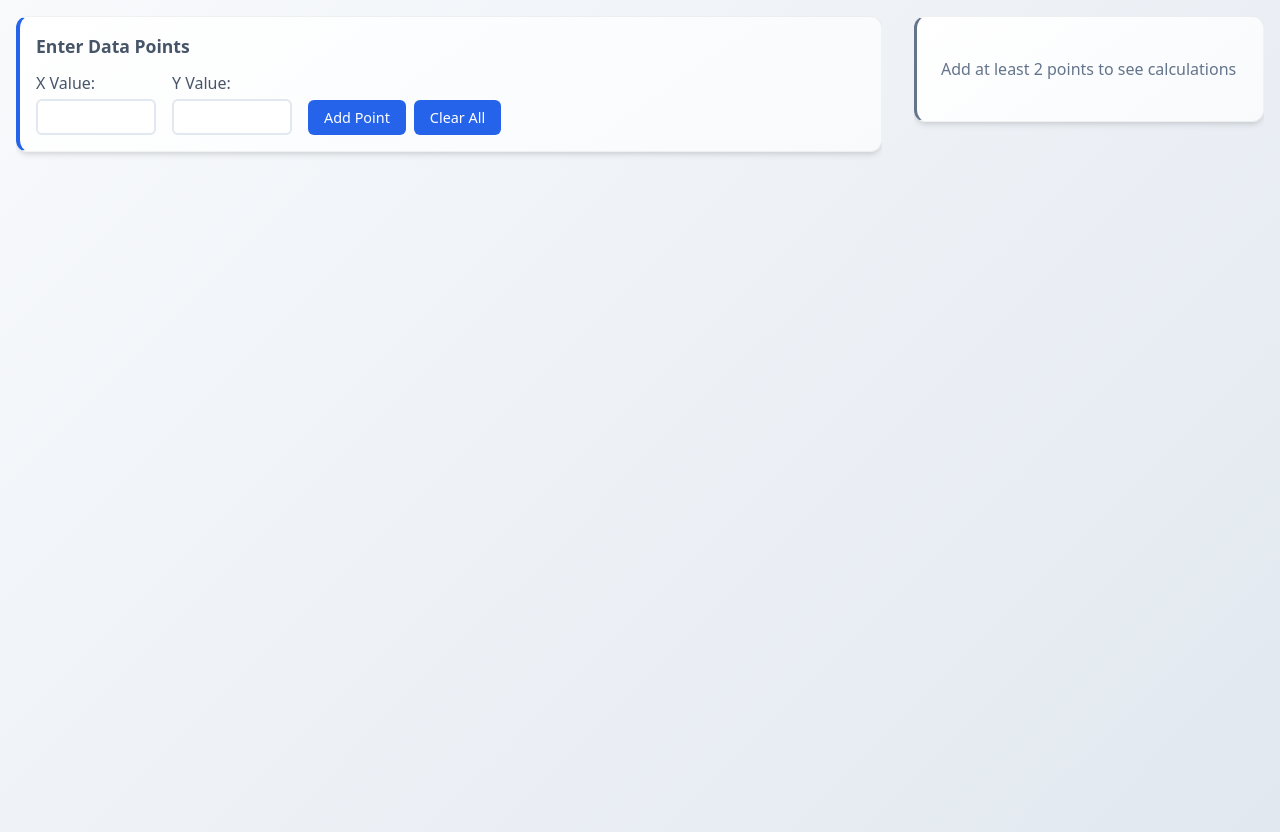
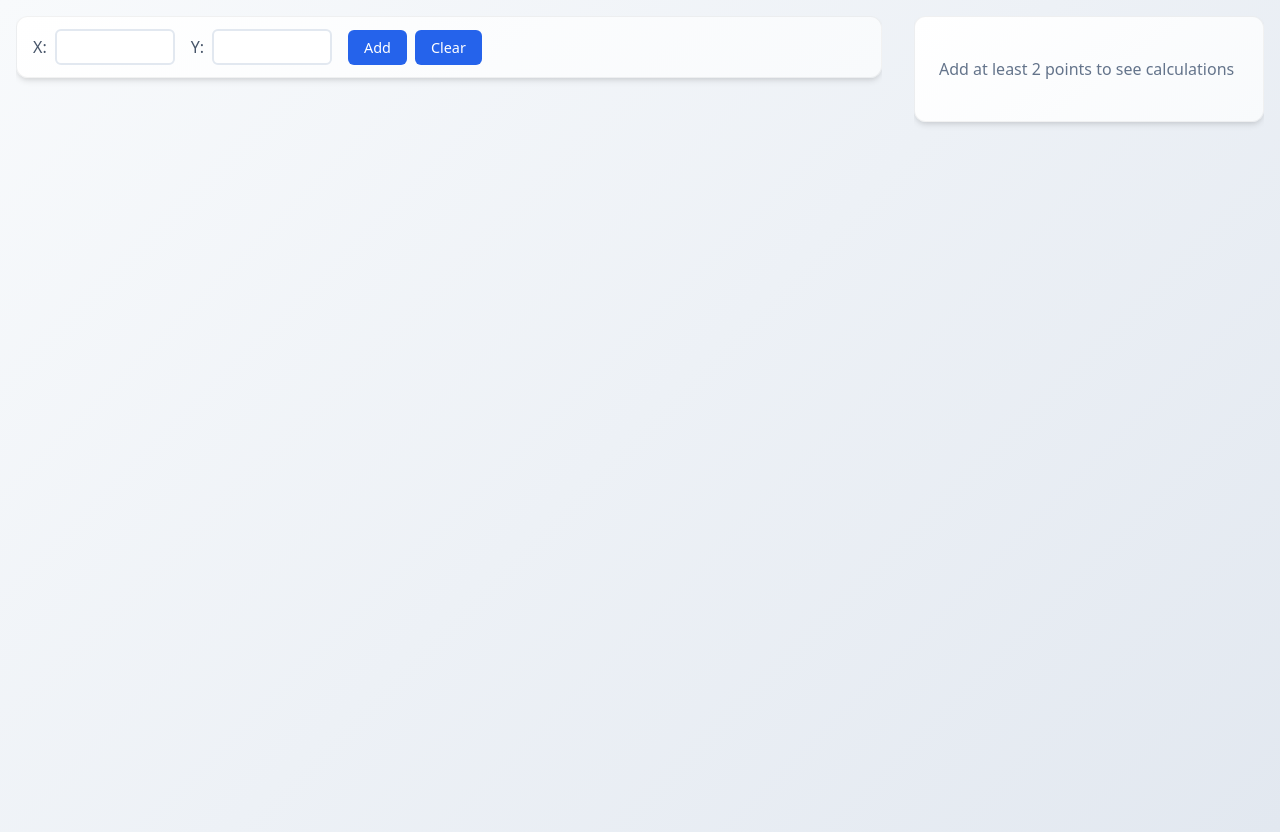
Before and after one commit to EricMaibach/LinearRegressionAnalysis, a React (Vite) app: page / in a window 1280 px wide. Built offline with nearby package versions, Linux system fonts and the light colour scheme.

Commit message:
Clean up styling some

```diff
--- a/src/App.css
+++ b/src/App.css
@@ -281,10 +281,9 @@ input:focus {
   box-sizing: border-box;
   background: linear-gradient(145deg, #ffffff 0%, #f8fafc 100%);
   border-radius: 12px;
-  padding: 1rem;
+  padding: 0.75rem 1rem;
   box-shadow: 0 4px 6px -1px rgba(0, 0, 0, 0.1), 0 2px 4px -1px rgba(0, 0, 0, 0.06);
   border: 1px solid rgba(0, 0, 0, 0.05);
-  border-left: 4px solid var(--primary-blue);
   height: fit-content;
 }
 
@@ -303,9 +302,9 @@ input:focus {
 
 .data-input form div {
   display: flex;
-  flex-direction: column;
-  gap: 0.25rem;
-  align-items: flex-start;
+  flex-direction: row;
+  gap: 0.5rem;
+  align-items: center;
 }
 
 .data-input form div:last-child {
@@ -395,7 +394,6 @@ input:focus {
   border-radius: 12px;
   box-shadow: 0 4px 6px -1px rgba(0, 0, 0, 0.1), 0 2px 4px -1px rgba(0, 0, 0, 0.06);
   border: 1px solid rgba(0, 0, 0, 0.05);
-  border-top: 3px solid var(--secondary-navy);
   box-sizing: border-box;
 }
 
@@ -425,7 +423,6 @@ h1 {
   padding: 1.5rem;
   box-shadow: 0 4px 6px -1px rgba(0, 0, 0, 0.1), 0 2px 4px -1px rgba(0, 0, 0, 0.06);
   border: 1px solid rgba(0, 0, 0, 0.05);
-  border-left: 3px solid var(--neutral-gray);
   height: fit-content;
 }
 
@@ -526,6 +523,7 @@ h4, h5, h6 {
 label {
   color: var(--text-secondary);
   font-weight: 500;
+  min-width: fit-content;
 }
 
 /* Mathematical Concept Highlighting */
--- a/src/components/DataInput.tsx
+++ b/src/components/DataInput.tsx
@@ -44,10 +44,9 @@ export const DataInput: React.FC<DataInputProps> = ({ onDataAdd, onClear }) => {
 
   return (
     <div className="data-input">
-      <h3>Enter Data Points</h3>
       <form onSubmit={handleSubmit}>
         <div>
-          <label htmlFor="x-value">X Value: </label>
+          <label htmlFor="x-value">X:</label>
           <input
             id="x-value"
             ref={xInputRef}
@@ -59,7 +58,7 @@ export const DataInput: React.FC<DataInputProps> = ({ onDataAdd, onClear }) => {
           />
         </div>
         <div>
-          <label htmlFor="y-value">Y Value: </label>
+          <label htmlFor="y-value">Y:</label>
           <input
             id="y-value"
             type="number"
@@ -71,8 +70,8 @@ export const DataInput: React.FC<DataInputProps> = ({ onDataAdd, onClear }) => {
           />
         </div>
         <div>
-          <button type="submit">Add Point</button>
-          <button type="button" onClick={onClear}>Clear All</button>
+          <button type="submit">Add</button>
+          <button type="button" onClick={onClear}>Clear</button>
         </div>
       </form>
     </div>
```
